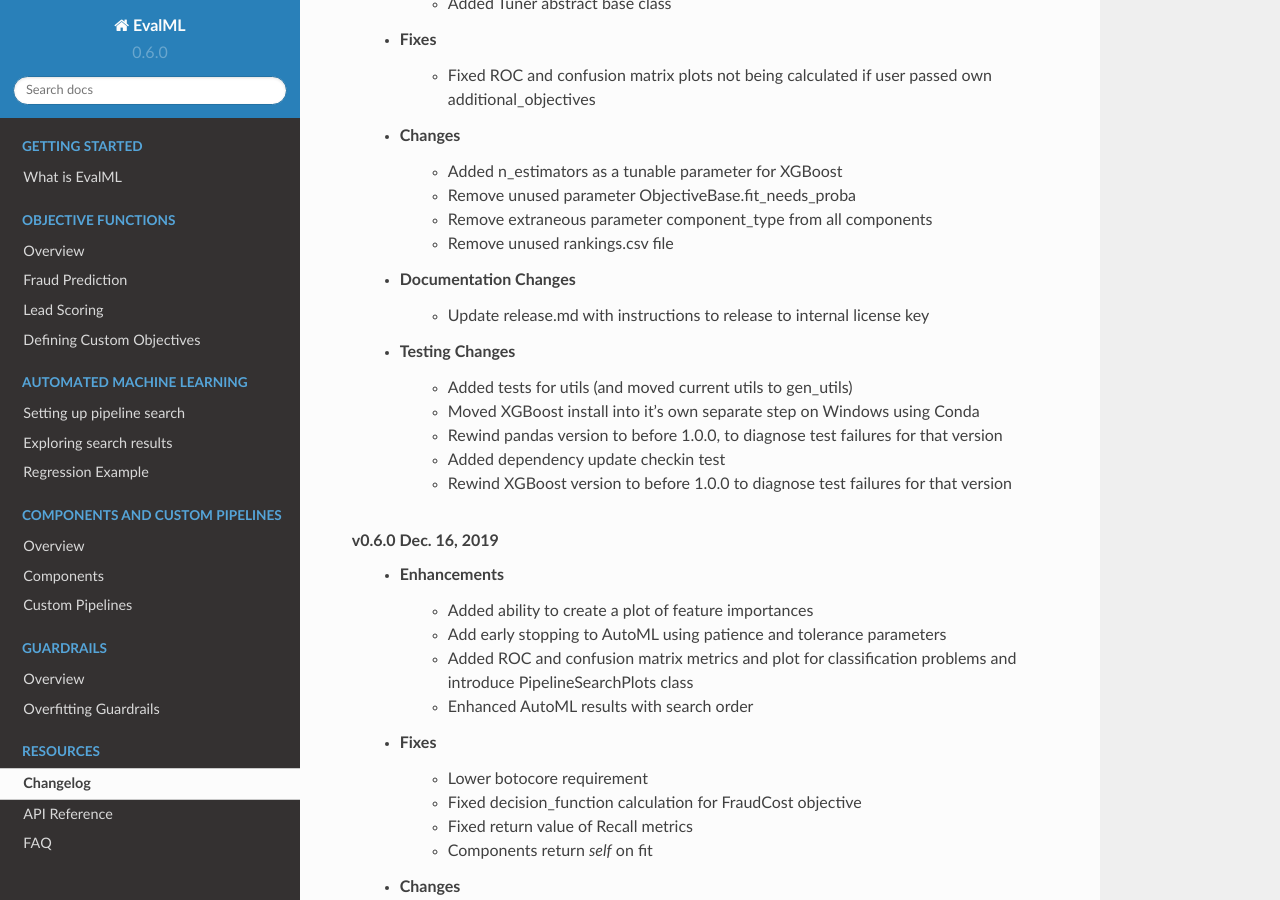
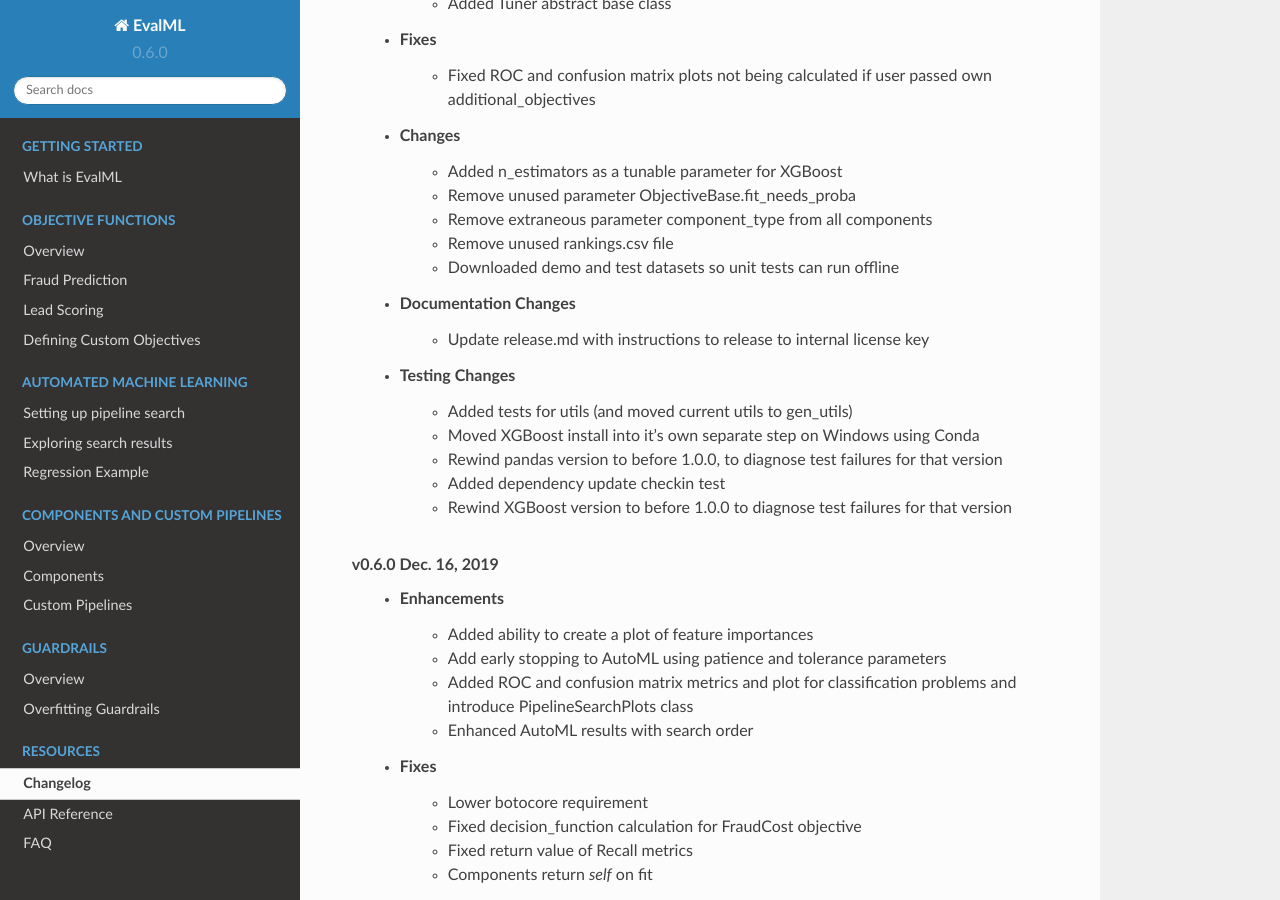
Before and after one commit to alteryx/evalml, a Sphinx documentation site: the page built from docs/source/changelog.rst, in a window 1280 px wide and 900 px high, scrolled down 307 px. Built offline with Sphinx 7.4.7 and the Read the Docs theme 2.0.0, drawn with Linux system fonts in a browser that asks for light colours; comment, search, counter and statistics services are not loaded.

Commit message:
changelog

```diff
--- a/docs/source/changelog.rst
+++ b/docs/source/changelog.rst
@@ -14,6 +14,7 @@ Changelog
         * Remove unused parameter ObjectiveBase.fit_needs_proba :pr:`320`
         * Remove extraneous parameter component_type from all components :pr:`361`
         * Remove unused rankings.csv file :pr:`397`
+        * Downloaded demo and test datasets so unit tests can run offline :pr:`408`
     * Documentation Changes
         * Update release.md with instructions to release to internal license key :pr:`354`
     * Testing Changes
```
